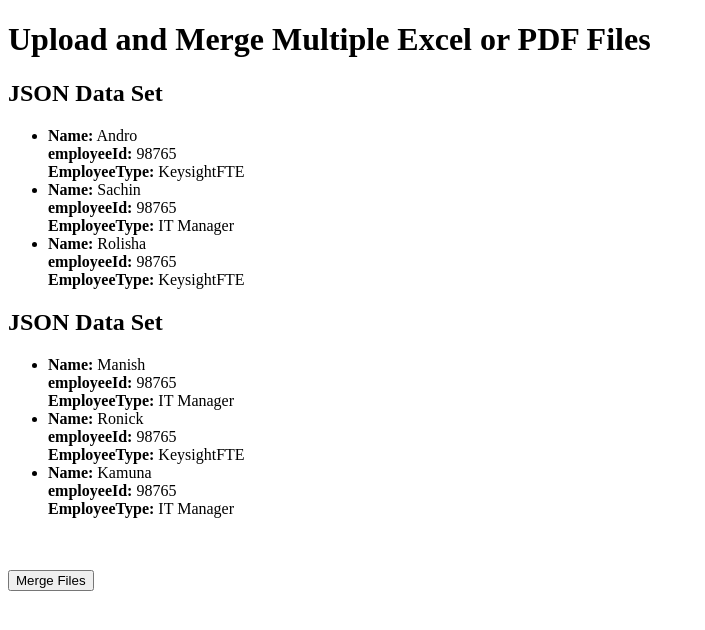
After one commit to AndronicusLepcha/Django-Projects, a Django app: page /multipleProcedureMultipleSheet/ in a window 1280 px wide. The commit adds this page. Shown: the top 630 px of the page, without its empty margins (0-705 px from the left). Run offline with Django 4.2, Linux system fonts and the light colour scheme.

Commit message:
Multiple Json Data and Multiple Excel Sheets

```diff
--- a/Clinical_Data_Reporting_Project/urls.py
+++ b/Clinical_Data_Reporting_Project/urls.py
@@ -17,7 +17,7 @@ Including another URLconf
 from django.contrib import admin
 from django.urls import path
 from clinicals.views import PatientListView,PatientCreateView,PatientUpdateView,PatientDeleteView,addData, analyze
-from mergeMultipleExcel.views import mergeMultipleExcel,upload_file,upload_success
+from mergeMultipleExcel.views import mergeMultipleExcel,upload_file,upload_success,mergeMultipleExcelInMultipleSheet,multipleProcedureMultipleSheet
 
 urlpatterns = [
     path('admin/', admin.site.urls),
@@ -28,6 +28,8 @@ urlpatterns = [
     path('addData/<int:pk>/',addData),
     path('analyze/<int:pk>/',analyze),
     path('mergeMultipleExcel/',mergeMultipleExcel,name='mergeMultipleExcel'),
+    path('mergeMultipleExcelInMultipleSheet/',mergeMultipleExcelInMultipleSheet,name='mergeMultipleExcelInMultipleSheet'),
+    path('multipleProcedureMultipleSheet/',multipleProcedureMultipleSheet,name='multipleProcedureMultipleSheet'),
     path('upload_file/',upload_file,name='upload_file'),
     path('upload_success/',upload_success,name='upload_success')
 ]
--- a/mergeMultipleExcel/views.py
+++ b/mergeMultipleExcel/views.py
@@ -1,5 +1,6 @@
 # Create your views here.
 from io import BytesIO
+import io
 from django.shortcuts import get_object_or_404, redirect, render
 from django.http import HttpResponse
 from openpyxl import Workbook,load_workbook
@@ -7,7 +8,13 @@ from .forms import FileUploadForm
 from .models import UploadedFile
 from PyPDF2 import PdfMerger, PdfReader
 from django.core.cache import cache
+from openpyxl.styles import PatternFill
+import os
 
+def color_header(sheet,color):
+    header_row = sheet[1]
+    for cell in header_row:
+        cell.fill = PatternFill(start_color=color, end_color=color, fill_type="solid")
 
 def mergeMultipleExcel(request):
     media_files_cache_key='media_files'
@@ -39,8 +46,82 @@ def mergeMultipleExcel(request):
                     wb = load_workbook(file_path)
                     for sheet_name in wb.sheetnames:
                         sheet = wb[sheet_name]
-                        for row in sheet.iter_rows(values_only=True):
+                        # for row in sheet.iter_rows(values_only=True):
+                        #     output_ws.append(row)
+                        for row_index, row in enumerate(sheet.iter_rows(values_only=True), start=1):
                             output_ws.append(row)
+                            # Color the header row
+                            if row_index == 1:
+                                color_header(output_ws, "D3D3D3")
+
+                    output_stream = BytesIO()
+                    output_wb.save(output_stream)
+                    output_stream.seek(0)
+
+                elif file_path.endswith('.pdf'):
+                    pdf_reader = PdfReader(file_path)
+                    for page_num in range(len(pdf_reader.pages)):
+                        page = pdf_reader.pages[page_num]
+                        for line in page.extract_text().split('\n'):
+                            output_ws.append([line])
+                    output_pdf.append(file_path)
+
+                    output_stream = BytesIO()
+                    output_pdf.write(output_stream)
+                    output_stream.seek(0)
+                else:
+                    return HttpResponse("Error: Unsupported file format")
+
+            except Exception as e:
+                return HttpResponse(f"Error: {e}")
+
+        content_type = 'application/vnd.openxmlformats-officedocument.spreadsheetml.sheet' if any(file_path.endswith('.xlsx') for file_path in [uploaded_file.file.path for uploaded_file in UploadedFile.objects.filter(pk__in=files)]) else 'application/pdf'
+        filename = 'merged.xlsx' if content_type == 'application/vnd.openxmlformats-officedocument.spreadsheetml.sheet' else 'merged.pdf'
+        response = HttpResponse(output_stream, content_type=content_type)
+        response['Content-Disposition'] = f'attachment; filename={filename}'
+        return response
+
+def mergeMultipleExcelInMultipleSheet(request):
+    media_files_cache_key='media_files'
+    get_cache_data=cache.get(media_files_cache_key)
+
+    if get_cache_data:
+            media_data=get_cache_data
+            print("This list data are being fetched from the cache memory")
+    else:
+
+        media_data = UploadedFile.objects.all()
+        cache.set(media_files_cache_key,media_data,timeout=100)
+
+    if request.method == "POST":
+        files = request.POST.getlist("selected_files")
+        print(files)
+        if not files:
+            error_message = "No files selected. Please select at least one file."
+            return HttpResponse(error_message, status=400)
+        output_wb = Workbook()
+        output_wb.remove(output_wb.active)
+        output_pdf = PdfMerger()
+        output_stream = BytesIO()
+
+        for uploaded_file_id in files:
+            uploaded_file = get_object_or_404(UploadedFile, pk=uploaded_file_id)
+            print(uploaded_file.name)
+            file_path = uploaded_file.file.path
+            try:
+                if file_path.endswith('.xlsx'):
+
+                    file_name_with_extension = os.path.basename(uploaded_file.file.name)
+                    file_name_without_extension = os.path.splitext(file_name_with_extension)[0]
+
+                    wb = load_workbook(file_path)
+                    for sheet_name in wb.sheetnames:
+                        output_ws = output_wb.create_sheet(title=file_name_without_extension)
+                        sheet = wb[sheet_name]
+                        for row_index, row in enumerate(sheet.iter_rows(values_only=True), start=1):
+                            output_ws.append(row)
+                            if row_index == 1:
+                                color_header(output_ws, "D3D3D3")
 
                     output_stream = BytesIO()
                     output_wb.save(output_stream)
@@ -71,6 +152,48 @@ def mergeMultipleExcel(request):
 
     return render(request, "mergeMultipleExcel/upload.html",{'data':media_data})
 
+
+def multipleProcedureMultipleSheet(request):
+    wb=Workbook()
+    wb.remove(wb.active)
+    header_fill = PatternFill(start_color="DDDDDD", end_color="DDDDDD", fill_type="solid")
+
+    #example json data/ query data
+
+    procedureData1 = [{"name":"Andro","contactNo":54532666,"employeeId":98765,"EmployeeType":"KeysightFTE"},
+                    {"name":"Sachin","contactNo":54532666,"employeeId":98765,"EmployeeType":"IT Manager"},
+                    {"name":"Rolisha","contactNo":54532666,"employeeId":98765,"EmployeeType":"KeysightFTE"}]
+
+    procedureData2 = [{"name":"Manish","contactNo":54532666,"employeeId":98765,"EmployeeType":"IT Manager"},
+                    {"name":"Ronick","contactNo":54532666,"employeeId":98765,"EmployeeType":"KeysightFTE"},
+                    {"name":"Kamuna","contactNo":54532666,"employeeId":98765,"EmployeeType":"IT Manager"}]
+
+    all_json_data = [procedureData1, procedureData2]
+    if request.method == "POST":
+        for index, json_data in enumerate(all_json_data, start=1):
+            sheet = wb.create_sheet(title=f"Sheet {index}")
+            # Write column headers
+            for col, key in enumerate(json_data[0].keys(), start=1):
+                cell=sheet.cell(row=1, column=col, value=key)
+                cell.fill = header_fill
+            # Write data
+            for row, emp in enumerate(json_data, start=2):
+                for col, value in enumerate(emp.values(), start=1):
+                    sheet.cell(row=row, column=col, value=value)
+
+
+        output = io.BytesIO()
+        wb.save(output)
+        response = HttpResponse(content_type='application/vnd.openxmlformats-officedocument.spreadsheetml.sheet')
+        response['Content-Disposition'] = 'attachment; filename=output.xlsx'
+        output.seek(0)
+        response.write(output.getvalue())
+
+        return response
+
+    return render(request, "multipleProcedureMultipleSheet/getsheet.html",{'all_json_data':all_json_data})
+
+
 def upload_file(request):
     if request.method == 'POST':
         form = FileUploadForm(request.POST, request.FILES)
--- /dev/null
+++ b/templates/multipleProcedureMultipleSheet/getsheet.html
@@ -0,0 +1,31 @@
+<!DOCTYPE html>
+<html>
+<head>
+    <title>Multiple Json Data and Multiple Excel Sheets</title>
+</head>
+<body>
+    <h1>Upload and Merge  Multiple Excel or PDF Files</h1>
+    <form method="post" enctype="multipart/form-data">
+        {% csrf_token %}
+        {% if all_json_data %}
+            {% for json_data in all_json_data %}
+            <h2>JSON Data Set</h2>
+            <ul>
+            {% for emp in json_data %}
+                <li>
+                    <strong>Name:</strong> {{ emp.name }}<br>
+                    <strong>employeeId:</strong> {{ emp.employeeId }}<br>
+                    <strong>EmployeeType:</strong> {{ emp.EmployeeType }}<br>
+                </li>
+            {% endfor %}
+            </ul>
+             {% endfor %}
+        {% else %} <br>
+        <p>No Files are uploaded!. </p>
+        {% endif %}
+        <br><br>
+        <!-- <input type="file" name="files" multiple accept=".xlsx"> -->
+        <button type="submit">Merge Files</button>
+    </form>
+</body>
+</html>
--- a/templates/upload_success.html
+++ b/templates/upload_success.html
@@ -6,6 +6,6 @@
 </head>
 <body>
     <h1>File Uploaded Successfully!</h1>
-    <a href="/mergeMultipleExcel">Go to merge the files </a>
+    <a href="/mergeMultipleExcelInMultipleSheet">Go to merge the files </a>
 </body>
 </html>
```
Also changed, not shown: db.sqlite3, 3 other files.
